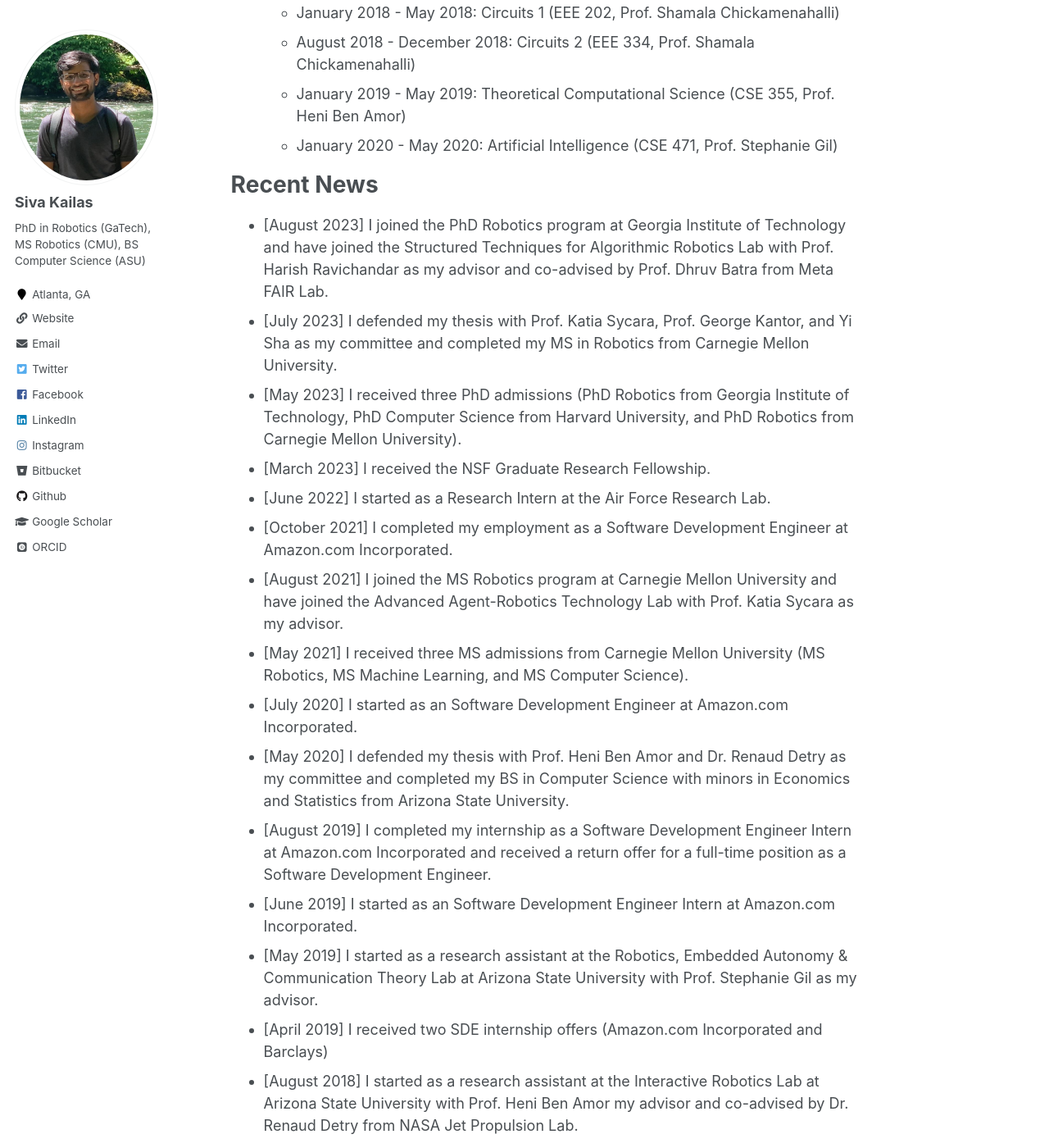
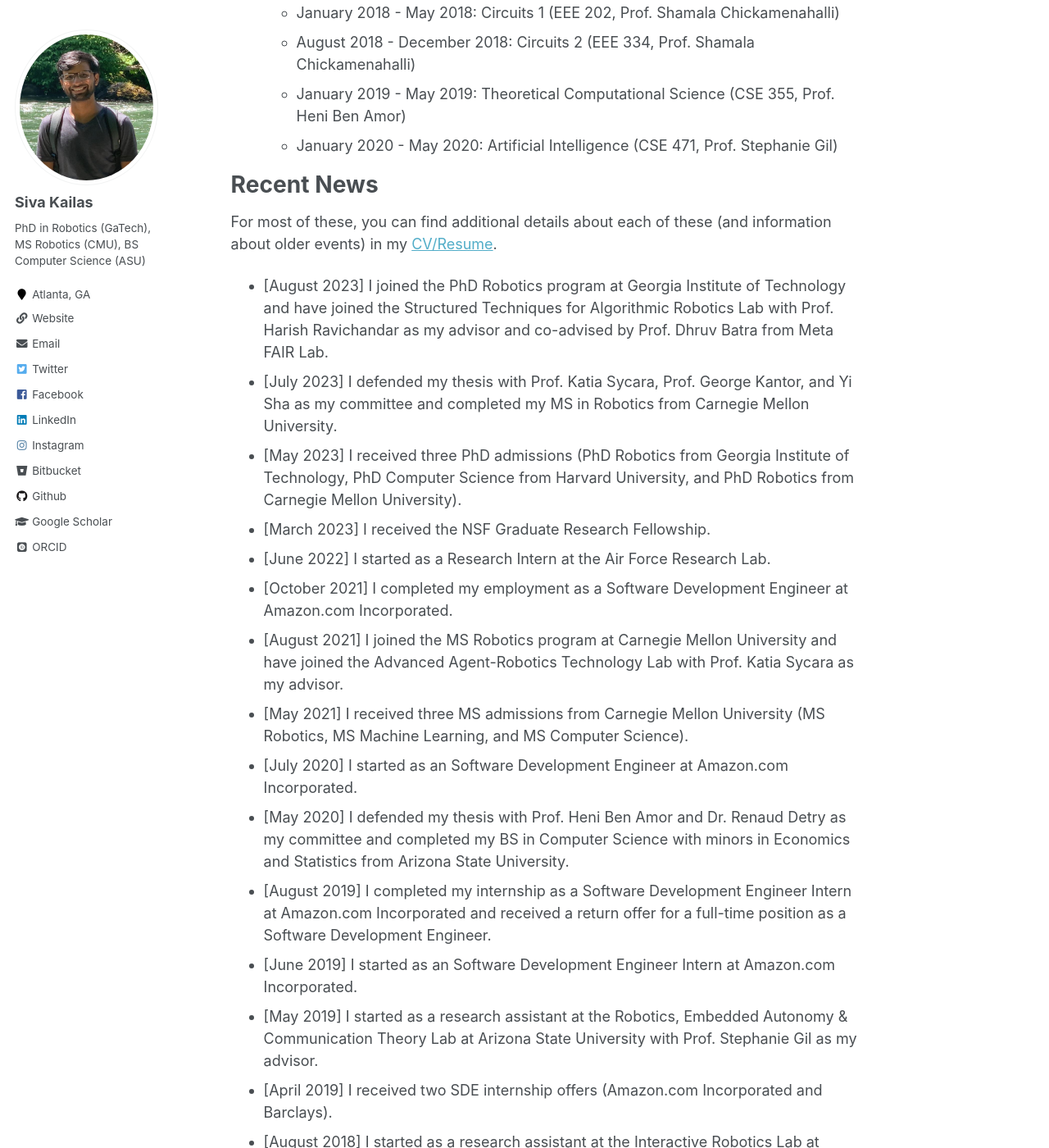
Before and after one commit to vickyliuliu/vickyliuliu.github.io, a Jekyll site: the page built from _pages/about.md, in a window 1280 px wide and 1400 px high, scrolled down 2127 px. Shown: the whole window at 82% size. Built offline with Jekyll 4.4.1, drawn with Linux system fonts in a browser that asks for light colours; some web fonts are replaced; some of the changed text lies outside the part shown.

Commit message:
Additional edits

```diff
--- a/_data/navigation.yml
+++ b/_data/navigation.yml
@@ -23,7 +23,7 @@
   # - title: "Blog Posts"
   #   url: /year-archive/
 
-  - title: "CV"
+  - title: "CV/Resume"
     url: /files/Siva_Kailas_2023_CV_Resume.pdf
 
   # - title: "Guide"
--- a/_pages/about.md
+++ b/_pages/about.md
@@ -12,7 +12,7 @@
 
 # Publications #
 
-You can find my articles on <a href="{{site.author.googlescholar}}">my Google Scholar profile</a>.
+For additional information, you can find my articles on my <a href="{{site.author.googlescholar}}">Google Scholar profile</a>.
 
 * Kailas, Siva, Wenhao Luo, and Katia Sycara. 2023. “Multi-Robot Adaptive
 Sampling for Supervised Spatiotemporal Forecasting.” In *EPIA Conference
@@ -80,6 +80,7 @@
   * January 2020 - May 2020: Artificial Intelligence (CSE 471, Prof. Stephanie Gil)
 
 # Recent News #
+For most of these, you can find additional details about each of these (and information about older events) in my <a href="/files/Siva_Kailas_2023_CV_Resume.pdf">CV/Resume</a>.
 * [August 2023] I joined the PhD Robotics program at Georgia Institute of Technology and have joined the Structured Techniques for Algorithmic Robotics Lab with Prof. Harish Ravichandar as my advisor and co-advised by Prof. Dhruv Batra from Meta FAIR Lab.
 * [July 2023] I defended my thesis with Prof. Katia Sycara, Prof. George Kantor, and Yi Sha as my committee and completed my MS in Robotics from Carnegie Mellon University.
 * [May 2023] I received three PhD admissions (PhD Robotics from Georgia Institute of Technology, PhD Computer Science from Harvard University, and PhD Robotics from Carnegie Mellon University).
@@ -93,5 +94,5 @@
 * [August 2019] I completed my internship as a Software Development Engineer Intern at Amazon.com Incorporated and received a return offer for a full-time position as a Software Development Engineer.
 * [June 2019] I started as an Software Development Engineer Intern at Amazon.com Incorporated.
 * [May 2019] I started as a research assistant at the Robotics, Embedded Autonomy & Communication Theory Lab at Arizona State University with Prof. Stephanie Gil as my advisor.
-* [April 2019] I received two SDE internship offers (Amazon.com Incorporated and Barclays)
+* [April 2019] I received two SDE internship offers (Amazon.com Incorporated and Barclays).
 * [August 2018] I started as a research assistant at the Interactive Robotics Lab at Arizona State University with Prof. Heni Ben Amor my advisor and co-advised by Dr. Renaud Detry from NASA Jet Propulsion Lab.
```
